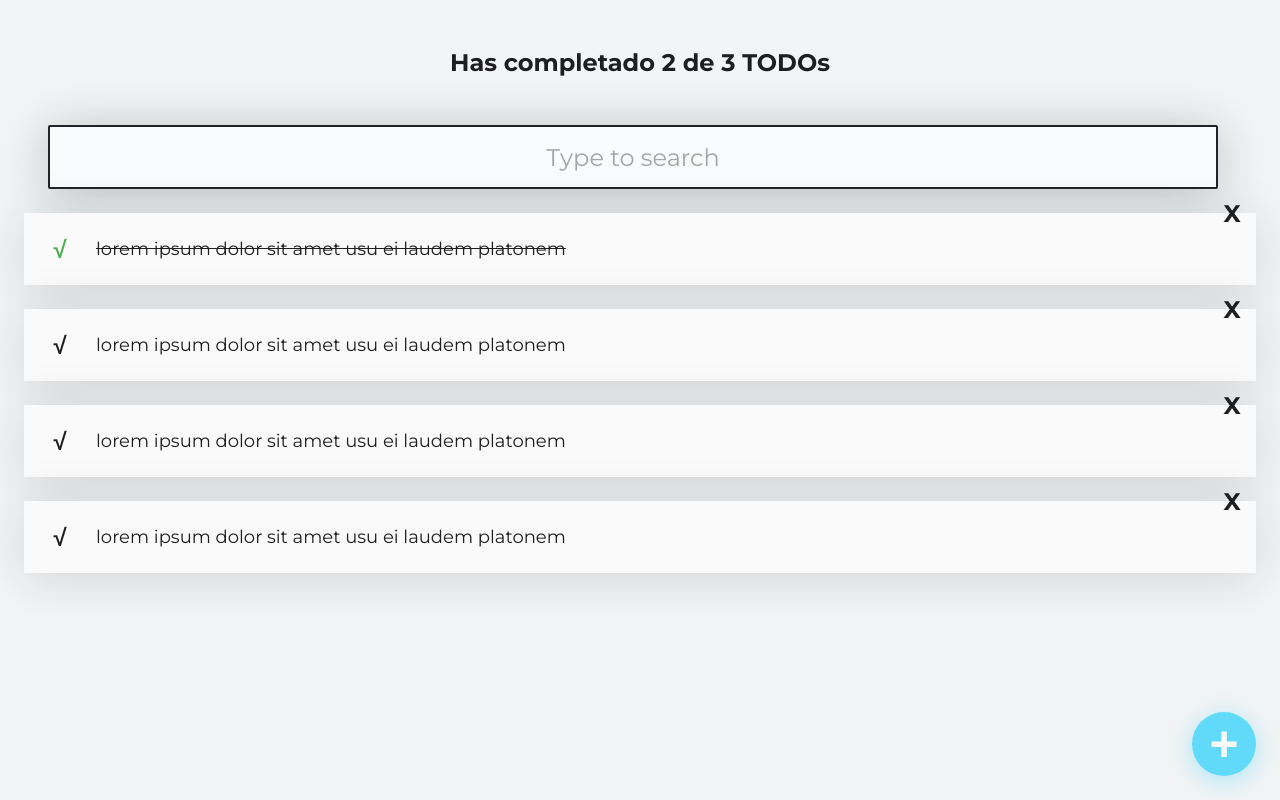
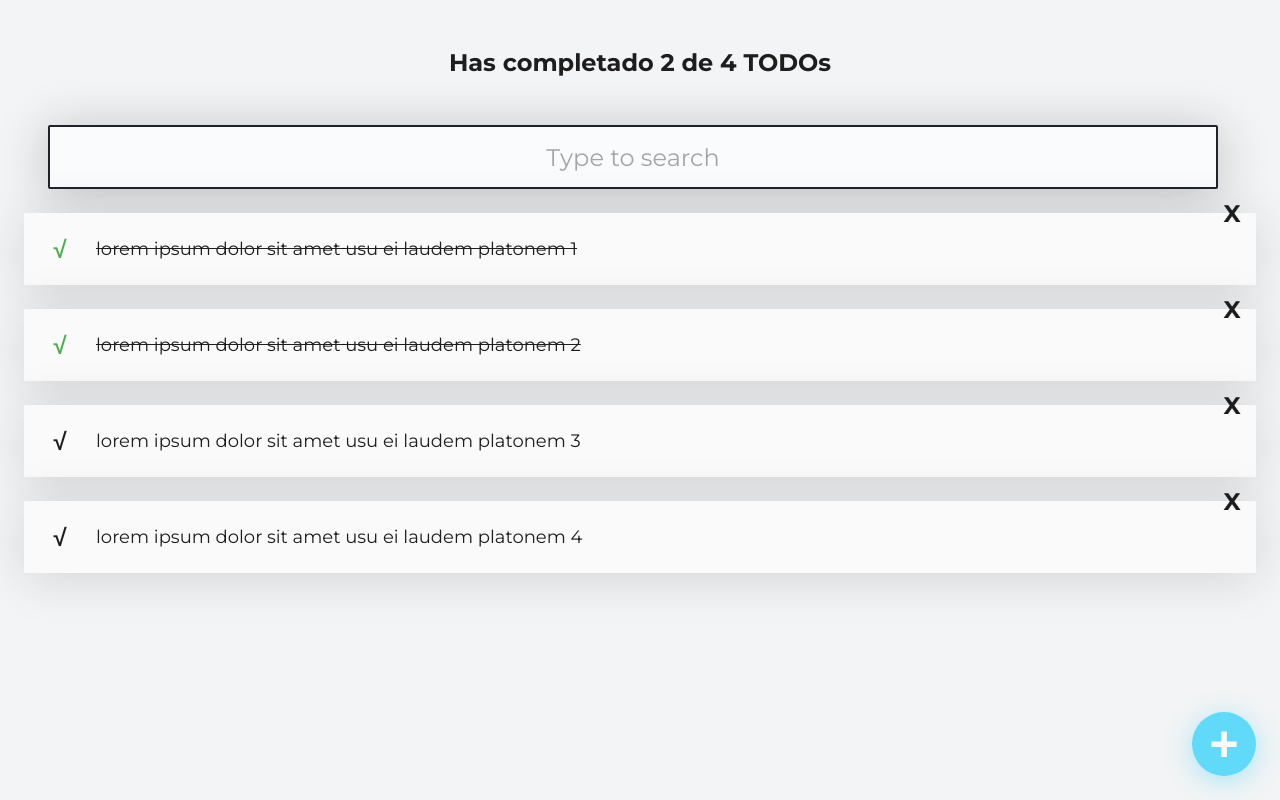
Before and after one commit to jrivillasalcedo/CursosReactPlatzi, a React (Create React App) app in the folder curso_intro_react/: page / in a window 1280 px wide. Built offline with nearby package versions, Linux system fonts and the light colour scheme.

Commit message:
feat: implemented filter search

```diff
--- a/curso_intro_react/src/App.js
+++ b/curso_intro_react/src/App.js
@@ -6,21 +6,44 @@ import { TodoItem } from './TodoItem';
 import { CreateTodoButton } from './CreateTodoButton';
 // import './App.css';
 
-const todos = [
-  { text: 'lorem ipsum dolor sit amet usu ei laudem platonem', completed: true },
-  { text: 'lorem ipsum dolor sit amet usu ei laudem platonem', completed: false },
-  { text: 'lorem ipsum dolor sit amet usu ei laudem platonem', completed: false },
-  { text: 'lorem ipsum dolor sit amet usu ei laudem platonem', completed: false },
+const defaultTodos = [
+  { text: 'lorem ipsum dolor sit amet usu ei laudem platonem 1', completed: true },
+  { text: 'lorem ipsum dolor sit amet usu ei laudem platonem 2', completed: true },
+  { text: 'lorem ipsum dolor sit amet usu ei laudem platonem 3', completed: false },
+  { text: 'lorem ipsum dolor sit amet usu ei laudem platonem 4', completed: false },
 ];
 
 function App() {
+  const [todos, setTodos] = React.useState(defaultTodos);
+  const [searchValue, setSearchValue] = React.useState('');
+
+  const completedTodos = todos.filter(todo => todo.completed ? true : false).length
+  const totalTodos = todos.length;
+
+  let searchedTodos = [];
+  if(searchValue.length < 1){
+    searchedTodos = todos;
+  } else {
+    searchedTodos = todos.filter(todo => {
+      const todoText = todo.text.toLowerCase();
+      const searchText = searchValue.toLowerCase();
+      return todoText.includes(searchText);
+    })
+  }
+
   return (
     <React.Fragment>
-      <TodoCounter />
-      <TodoSearch />
+      <TodoCounter
+        total={totalTodos}
+        completed={completedTodos}
+      />
+      <TodoSearch
+        searchValue={searchValue}
+        setSearchValue={setSearchValue}
+      />
 
       <TodoList>
-        {todos.map(todo => (
+        {searchedTodos.map(todo => (
           <TodoItem
             key={todo.text}
             text={todo.text}
--- a/curso_intro_react/src/TodoCounter.js
+++ b/curso_intro_react/src/TodoCounter.js
@@ -1,9 +1,9 @@
 import React from 'react';
 import './TodoCounter.css';
 
-function TodoCounter() {
+function TodoCounter({total, completed}) {
   return (
-    <h2 className="TodoCounter">Has completado 2 de 3 TODOs</h2>
+    <h2 className="TodoCounter">Has completado {completed} de {total} TODOs</h2>
   );
 }
 
--- a/curso_intro_react/src/TodoSearch.js
+++ b/curso_intro_react/src/TodoSearch.js
@@ -1,10 +1,7 @@
 import React from 'react';
 import './TodoSearch.css';
 
-function TodoSearch() {
-
-
-const [searchValue, setSearchValue] = React.useState('');
+function TodoSearch({ searchValue, setSearchValue }) {
 
 
   const onSearchValueChange = (event) => {
@@ -12,15 +9,14 @@ const [searchValue, setSearchValue] = React.useState('');
     setSearchValue(event.target.value);
   };
 
-  return [
+  return (
     <input
       className="TodoSearch"
       placeholder="Type to search"
       value={searchValue}
       onChange={onSearchValueChange}
-    />,
-    <p>{searchValue}</p>
-  ];
+    />
+  );
 }
 
 export { TodoSearch };
```
